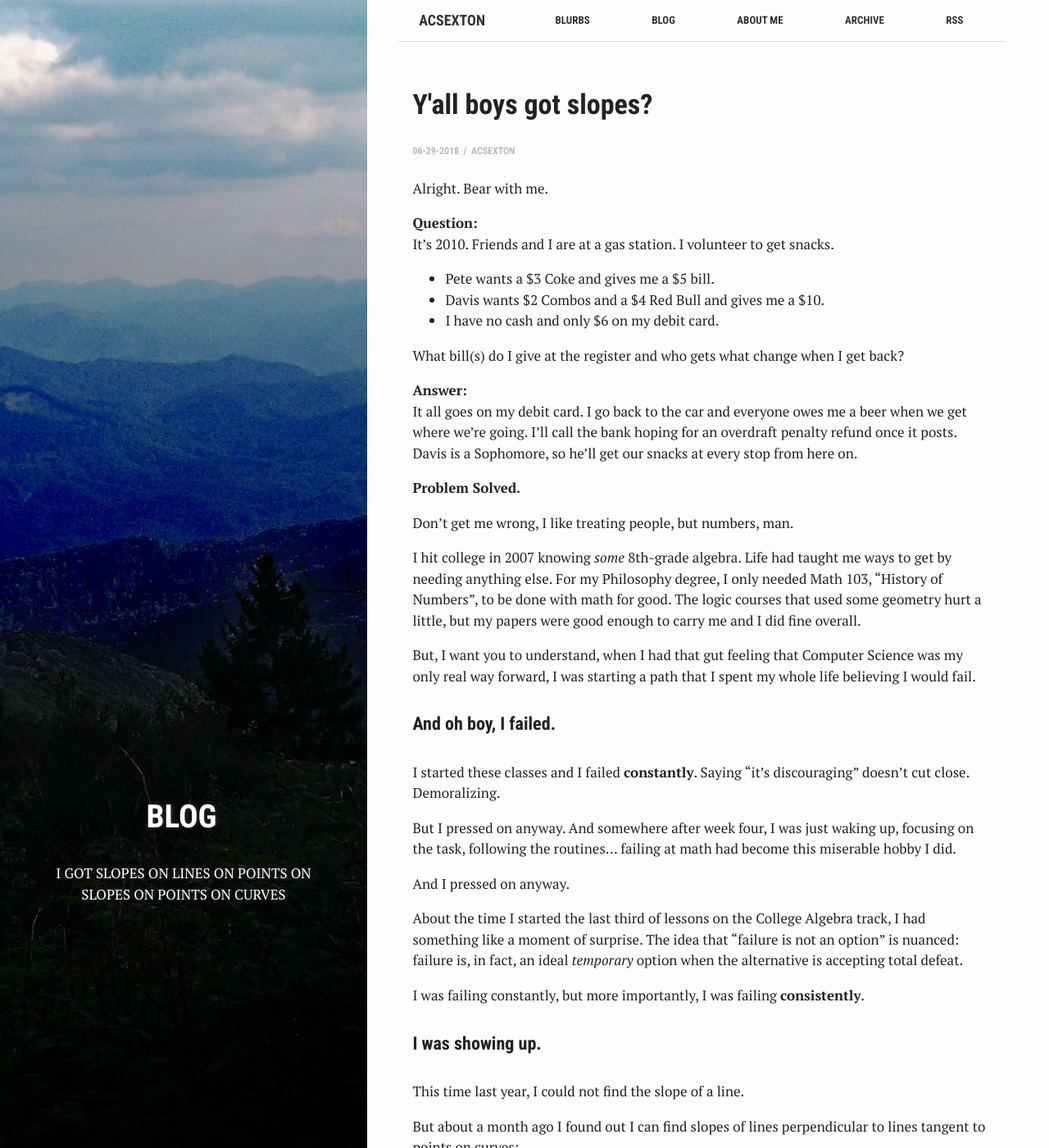
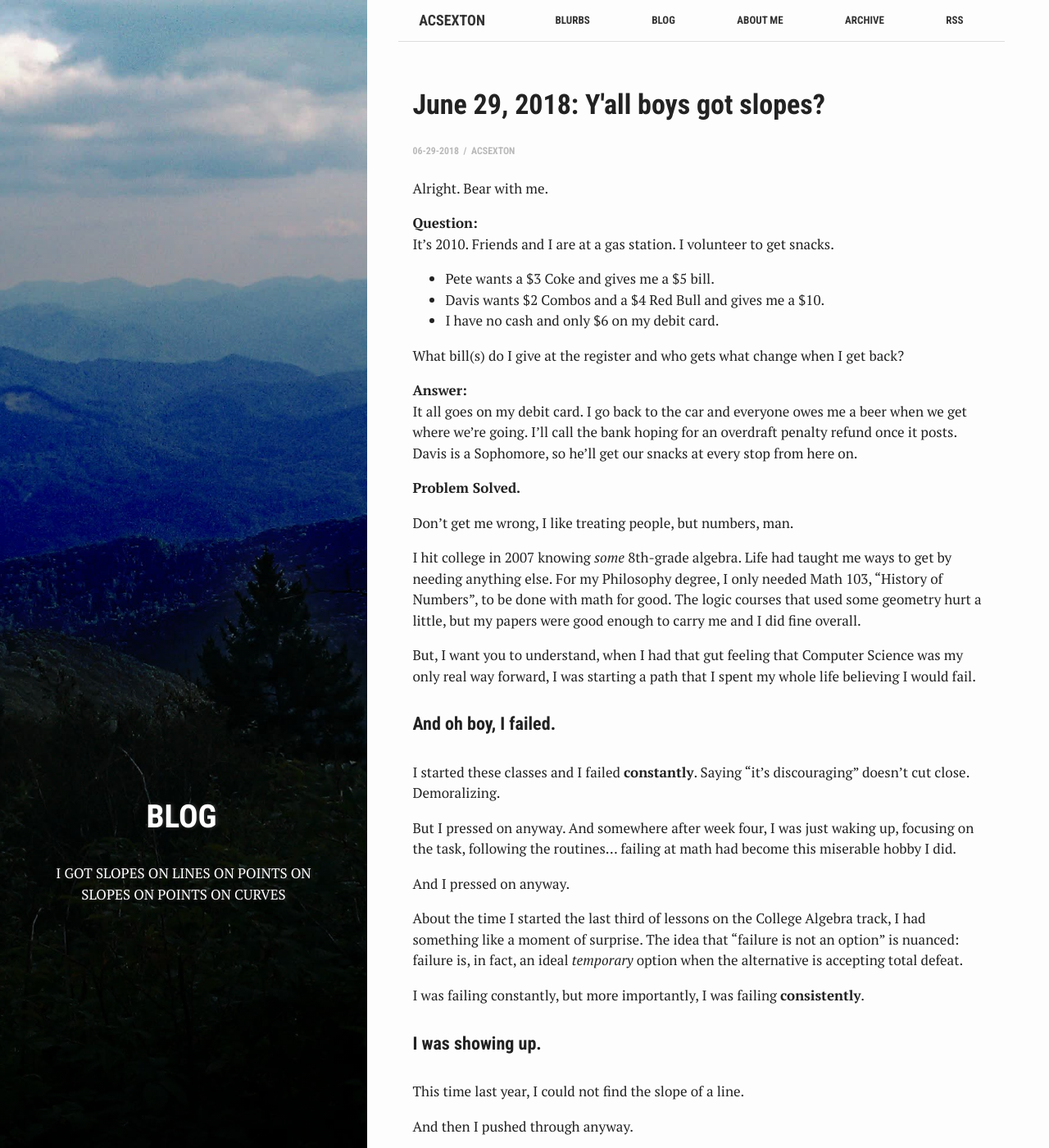
Before and after one commit to acsexton/acsexton.github.io, a Jekyll site: the page built from _posts/blog/2018-06-29-gotslopes.md, in a window 1280 px wide and 1400 px high. Shown: the whole window at 82% size. Built offline with Jekyll 4.4.1, drawn with Linux system fonts in a browser that asks for light colours.

Commit message:
date editing

```diff
--- a/_posts/blog/2018-06-29-gotslopes.md
+++ b/_posts/blog/2018-06-29-gotslopes.md
@@ -1,7 +1,7 @@
 ---
 layout: post
 bg: 'trees.jpg'
-title: "Y'all boys got slopes?" # Page title, shows on left pane and archives
+title: "June 29, 2018: Y'all boys got slopes?" # Page title, shows on left pane and archives
 crawlertitle: "Got Slopes?" # Browser titlebar
 summary: "I GOT SLOPES ON LINES ON POINTS ON SLOPES ON POINTS ON CURVES" # Shows on left pane
 date: 2018-06-29
@@ -48,6 +48,8 @@ I was failing constantly, but more importantly, I was failing **consistently**.
 
 This time last year, I could not find the slope of a line.
 
+And then I pushed through anyway.
+
 But about a month ago I found out I can find slopes of lines perpendicular to lines tangent to points on curves:
 
 | ![yoooooo](/assets/images/posts/gotslopes/mathwork.png) |
```
